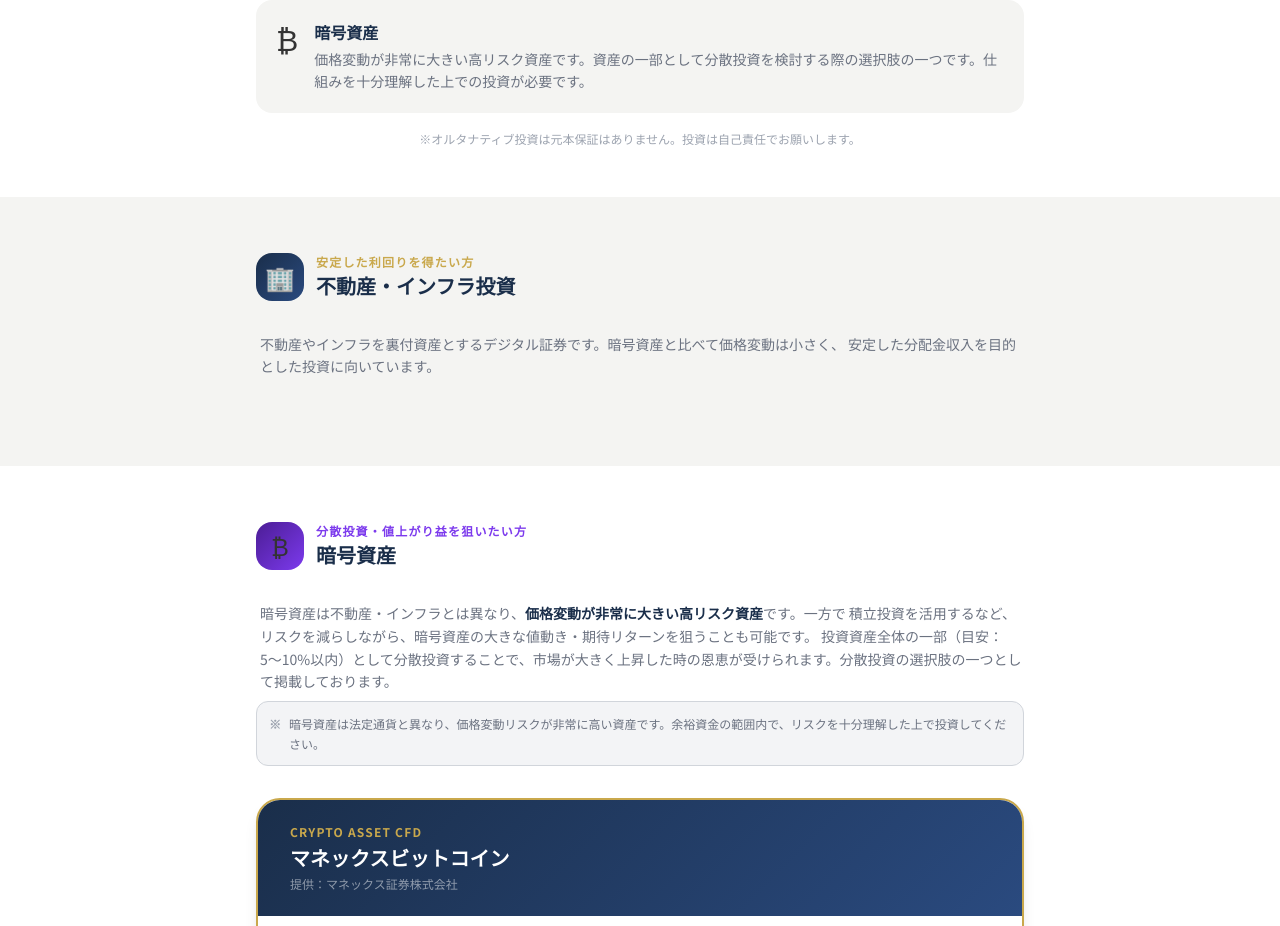
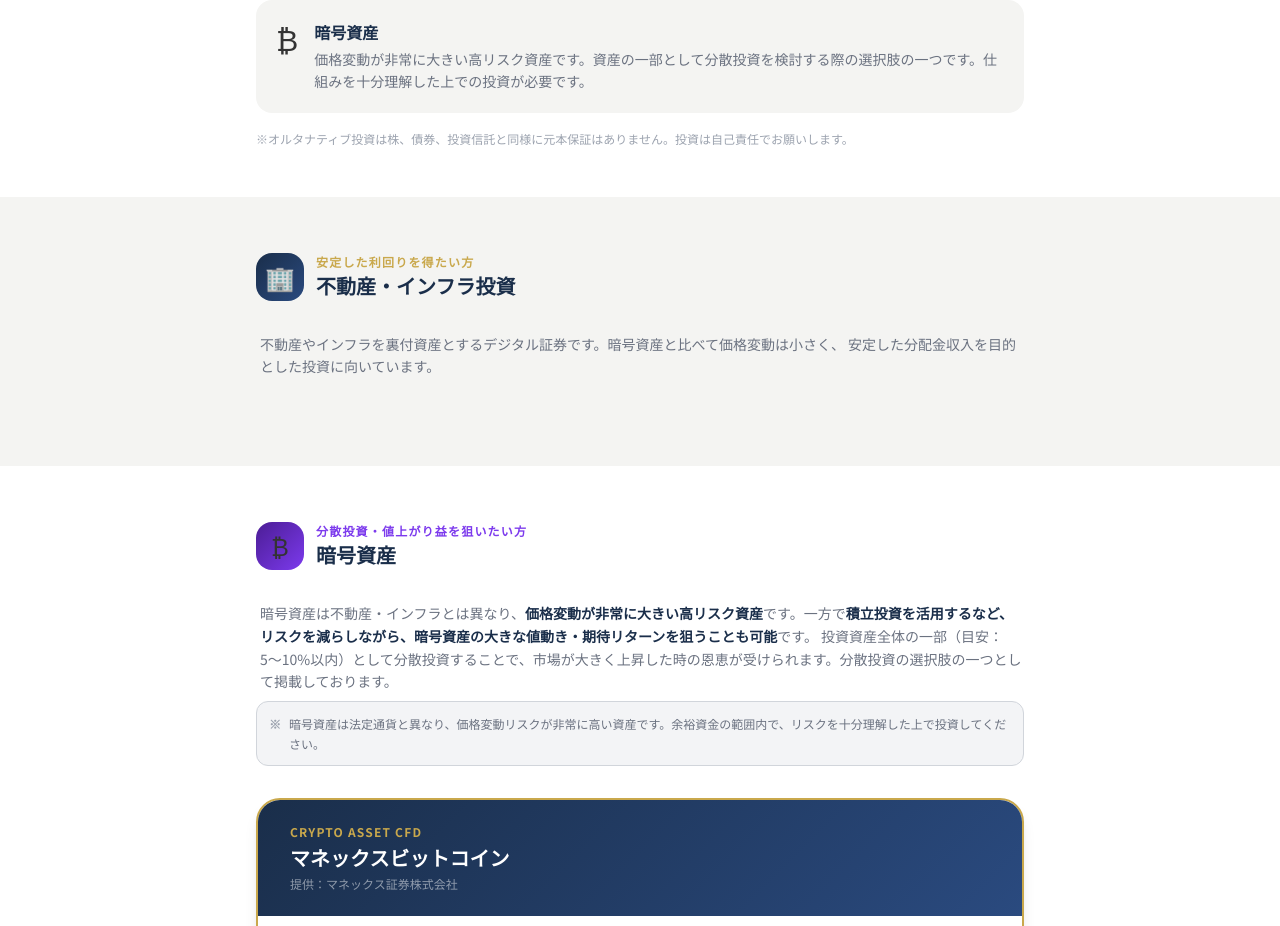
Before and after one commit to tanima3232-eng/bulltalk, a Next.js app: page /alternative in a window 1280 px wide. Shown: the part 800-1726 px from the top of the page. Built offline with nearby package versions, Linux system fonts and the light colour scheme.

Commit message:
fix: オルタナページ・積立投資訴求を太字化・免責注記に株債券投信の文言追加

```diff
--- a/app/alternative/page.tsx
+++ b/app/alternative/page.tsx
@@ -82,8 +82,8 @@ export default function AlternativePage() {
                 </div>
               </div>
             </div>
-            <p className="text-xs text-gray-400 mt-4 text-center leading-relaxed">
-              ※オルタナティブ投資は元本保証はありません。投資は自己責任でお願いします。
+            <p className="text-xs text-gray-400 mt-4 leading-relaxed">
+              ※オルタナティブ投資は株、債券、投資信託と同様に元本保証はありません。投資は自己責任でお願いします。
             </p>
           </div>
         </section>
@@ -190,7 +190,7 @@ export default function AlternativePage() {
             </div>
             <p className="text-gray-500 text-sm leading-relaxed mb-2 pl-1">
               暗号資産は不動産・インフラとは異なり、<strong className="text-navy">価格変動が非常に大きい高リスク資産</strong>です。一方で
-              積立投資を活用するなど、リスクを減らしながら、暗号資産の大きな値動き・期待リターンを狙うことも可能です。
+              <strong className="text-navy">積立投資を活用するなど、リスクを減らしながら、暗号資産の大きな値動き・期待リターンを狙うことも可能</strong>です。
               投資資産全体の一部（目安：5〜10%以内）として分散投資することで、市場が大きく上昇した時の恩恵が受けられます。分散投資の選択肢の一つとして掲載しております。
             </p>
             <div
```
